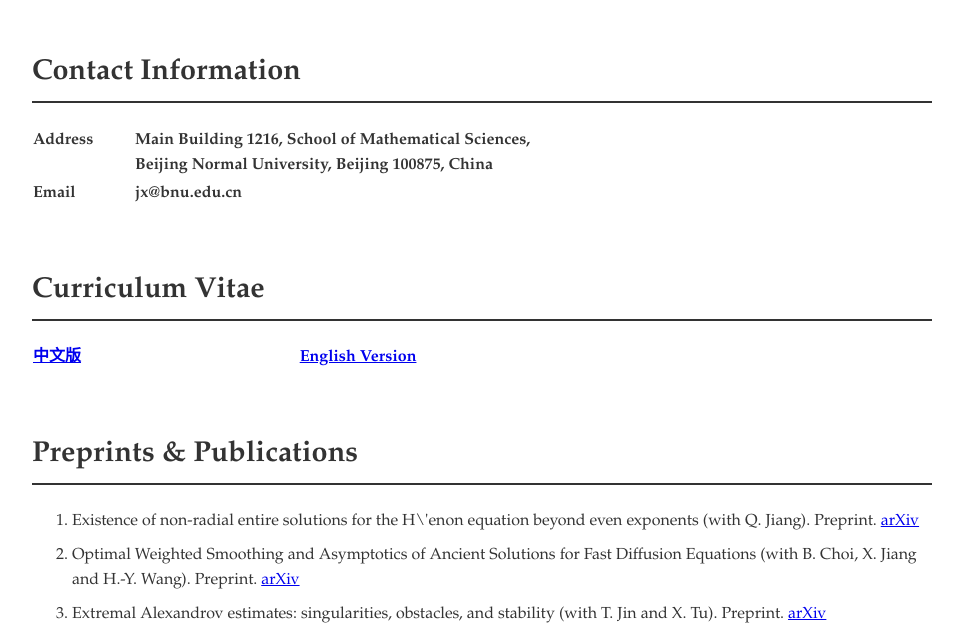
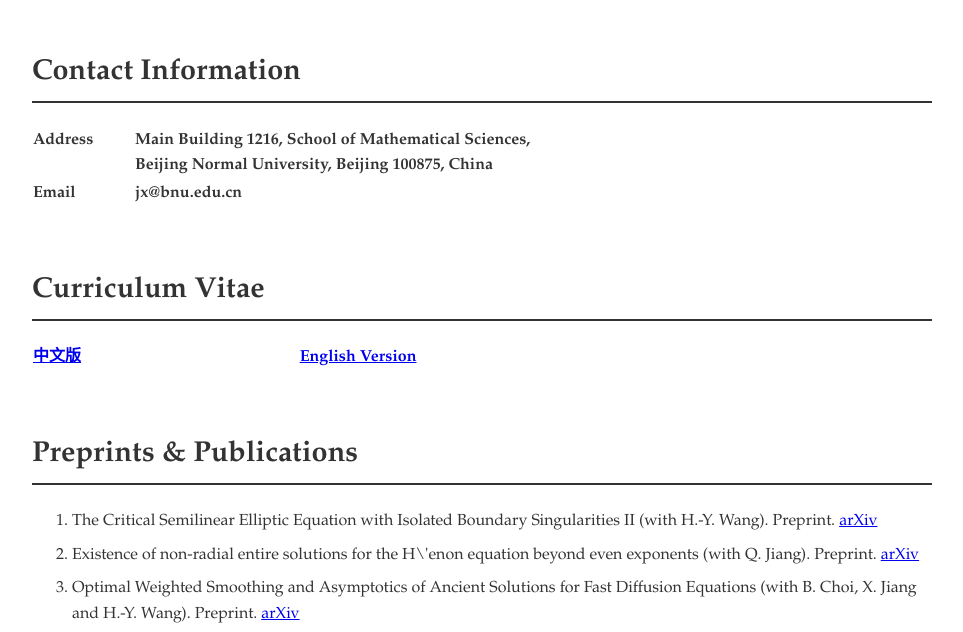
Before and after one commit to JingangXiong/homepage, a plain HTML site: page index.html in a window 1280 px wide. Shown: the part 121-753 px from the top of the page, without its empty margins (158-1121 px from the left). Drawn offline with Linux system fonts and the light colour scheme.

Commit message:
Add new publications to index.html

```diff
--- a/index.html
+++ b/index.html
@@ -91,7 +91,7 @@
                 <h2>Preprints & Publications</h2>
                 <ol class="pub-list">
 
-
+         <li  style="margin-bottom: 8px;">The Critical Semilinear Elliptic Equation with Isolated Boundary Singularities II (with H.-Y. Wang).  Preprint.  <a href="https://arxiv.org/abs/2608.16106">arXiv</a> <br>
 
           <li  style="margin-bottom: 8px;">Existence of non-radial entire solutions for the H\'enon equation beyond even exponents  (with Q. Jiang).  Preprint.  <a href="https://arxiv.org/abs/2606.31670">arXiv</a> <br>
 
```
